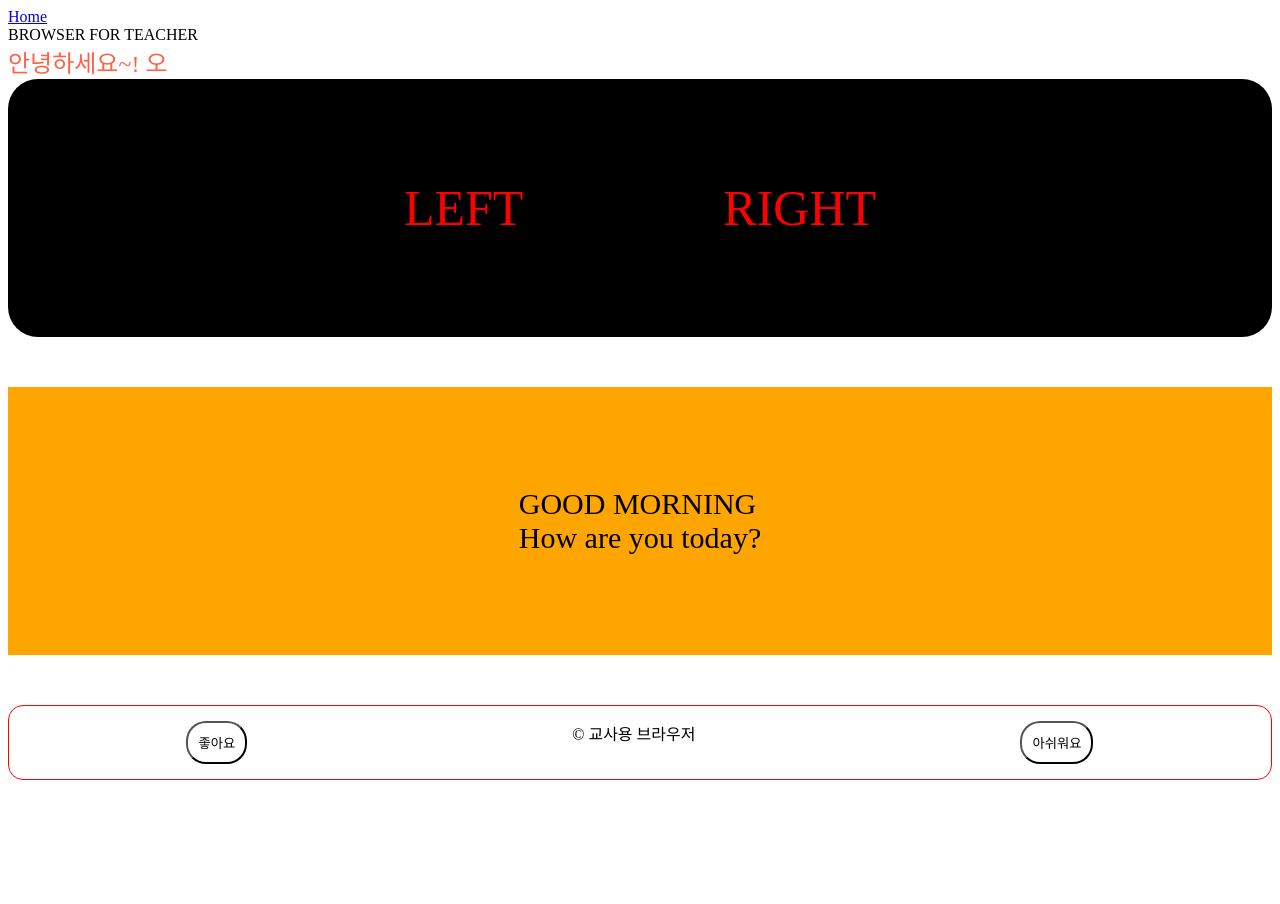
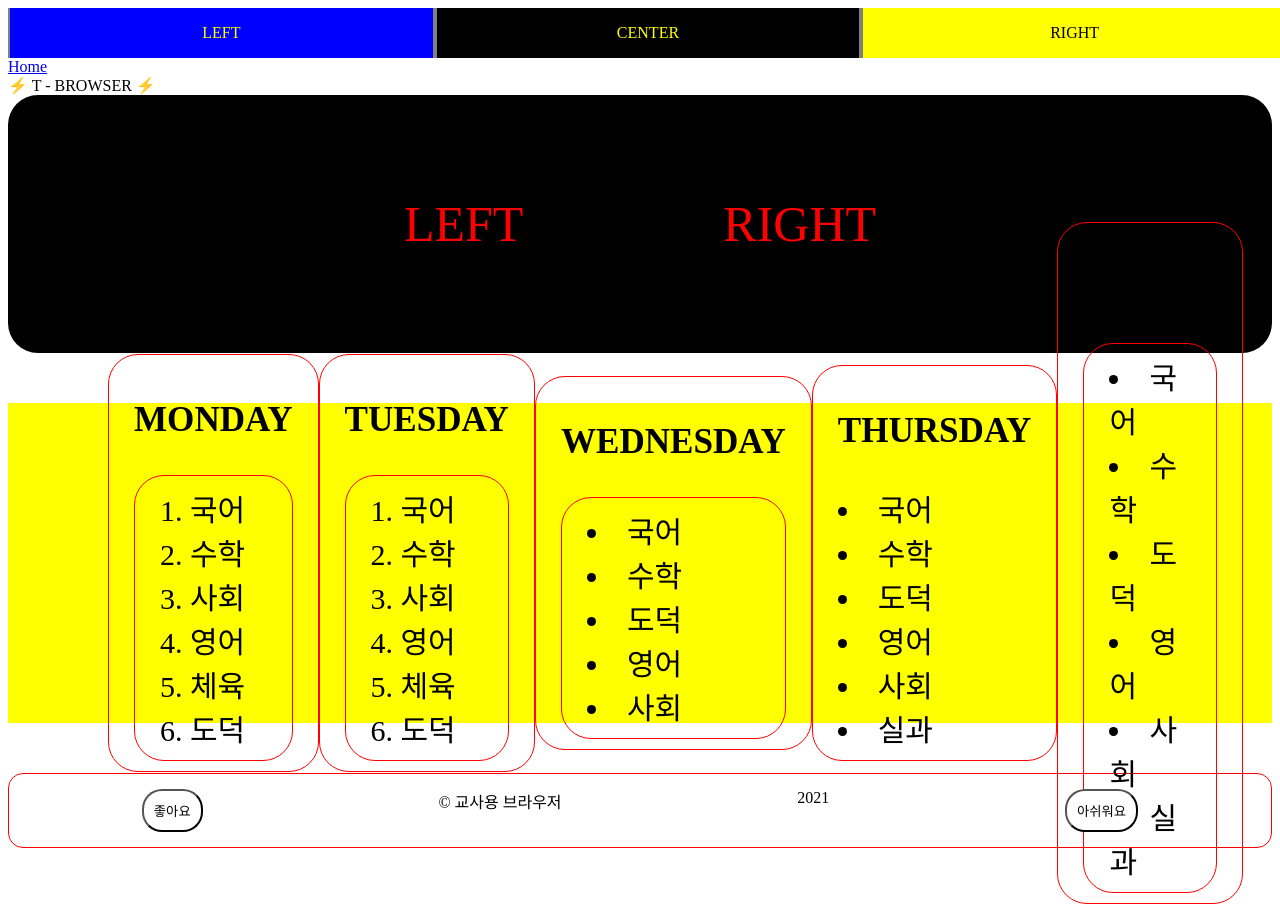
Before and after one commit to nlom0218/github-study, a React (Create React App) app: page /3 in a window 1280 px wide. Before the commit the page ends 800 px from the top, so only its background shows below. Built offline with nearby package versions, Linux system fonts and the light colour scheme.

Commit message:
Added Weird Timetable

```diff
--- a/src/Pages/3.js
+++ b/src/Pages/3.js
@@ -2,12 +2,7 @@ import React from 'react';
 import styled from 'styled-components';
 import Header from '../Components/Header';
 
-const Container = styled.div`
-font-size: 24px;
-color: tomato;
-`
-
-const ButtonBox = styled.div`
+const TypeSelectBox = styled.div`
 display: flex;
 justify-content: center;
 
@@ -31,23 +26,84 @@ div {
   cursor:pointer;
 }
 `
+const Nav = styled.div`
+  background-color: rgba(0,0,0,0.5);
+  width: 100vw;
+  height: 50px;
+  display: flex;
+  justify-content: space-around;
+  align-items: center;
+  .nav__left {
+    display: flex;
+    justify-content: center;
+    align-items: center;
+    width: 33%;
+    height: 100%;
+    background-color: blue;
+    color: yellow;
+  }
+  .nav__left:hover {
+    font-weight: bold;
+    color: red;
+    font-size: 1.2em;
+  }
+  .nav__center {
+    display: flex;
+    justify-content: center;
+    align-items: center;
+    width: 33%;
+    height: 100%;
+    background-color: black;
+    color: yellow;
+  }
+  .nav__center:hover {
+    font-weight: bold;
+    color: red;
+    font-size: 1.2em;
+  }
+  .nav__right {
+    display: flex;
+    justify-content: center;
+    align-items: center;
+    width: 33%;
+    height: 100%;
+    background-color: yellow;
+  }
+  .nav__right:hover {
+    font-weight: bold;
+    color: red;
+    font-size: 1.2em;
+  }
+`
 
-const Intro = styled.div`
+
+const Timetable = styled.div`
+  height: 120px;
   margin-top: 50px;
   display: flex;
-  justify-content: center;
+  justify-content: space-between;
+  align-items: center;
   padding: 100px;
-  background-color: orange;
+  background-color: yellow;
   font-size: 30px;
 
-  .greeting:hover {
+  .weekday {
+    display: flex;
+    flex-direction: column;
+    padding: 10px 25px;
+    border: 1px solid red;
+    border-radius: 30px;
+  }
+
+  .weekday:hover {
+    display: flex;
+    flex-direction: column;
+    justify-content: center;
+    align-items: center;
+    background-color: red;
     color: blue;
     cursor: pointer;
     font-size: 40px;
-  }
-
-  .today:hover {
-    color: red;
   }
 `
 
@@ -70,39 +126,101 @@ const Footer = styled.div`
 `
 
 const Three = () => {
-  const handleClick = () => {
-    window.alert('HELLO');
+  const onClickWeekday = (day) => {
+    if (day === 'monday') {
+      console.log('MONDAY');
+    } else if (day === 'tuesday') {
+      console.log('TUESDAY');
+    } else if (day === 'wednesday') {
+      console.log('WEDNESDAY');
+    } else if (day === 'thursday') {
+      console.log('THURSDAY');
+    } else if (day === 'friday') {
+      console.log('FRIDAY');
+    }
   }
-
   const onButtonClick = () => {
-    alert('BUTTON CLICK');
+    console.log('Hello');
   }
 
   return (
     <React.Fragment>
+      <Nav>
+        <div class='nav__left'>LEFT</div>
+        <div class='nav__center'>CENTER</div>
+        <div class='nav__right'>RIGHT</div>
+      </Nav>
       <Header />
-      <span>BROWSER FOR TEACHER</span>
-      <Container onClick={handleClick}>안녕하세요~! 오</Container>
-      <ButtonBox onClick={onButtonClick}>
+      <span>⚡️ T - BROWSER ⚡️</span>
+      <TypeSelectBox onClick={onButtonClick}>
         <div class='left-btn'>
           LEFT
         </div>
         <div class='right-btn'>
           RIGHT
         </div>
-      </ButtonBox>
-      <Intro>
-        <div class='greeting'>
-          GOOD MORNING<br />
-          How are you <span class='today'>today</span>?
+      </TypeSelectBox>
+      <Timetable>
+        <div class='weekday monday' onClick={() => onClickWeekday('monday')}>
+          <h3>MONDAY</h3>
+          <div class='weekday monday'>
+            1. 국어
+            2. 수학
+            3. 사회
+            4. 영어
+            5. 체육
+            6. 도덕
+          </div>
         </div>
-      </Intro>
+        <div class='weekday tuesday' onClick={() => onClickWeekday('tuesday')}>
+          <h3>TUESDAY</h3>
+          <div class='weekday tuesday'>
+            1. 국어
+            2. 수학
+            3. 사회
+            4. 영어
+            5. 체육
+            6. 도덕
+          </div>
+        </div>
+        <div class='weekday wednesday' onClick={() => onClickWeekday('wednesday')}>
+          <h3>WEDNESDAY</h3>
+          <div class='weekday wednesday'>
+            <li>국어</li>
+            <li>수학</li>
+            <li>도덕</li>
+            <li>영어</li>
+            <li>사회</li>
+          </div>
+        </div>
+        <div class='weekday thursday' onClick={() => onClickWeekday('thursday')}>
+          <h3>THURSDAY</h3>
+          <li>국어</li>
+          <li>수학</li>
+          <li>도덕</li>
+          <li>영어</li>
+          <li>사회</li>
+          <li>실과</li>
+        </div>
+        <div class='weekday friday' onClick={() => onClickWeekday('friday')}>
+          <h3>FRIDAY</h3>
+          <div class='weekday friday'>
+            <li>국어</li>
+            <li>수학</li>
+            <li>도덕</li>
+            <li>영어</li>
+            <li>사회</li>
+            <li>실과</li>
+          </div>
+        </div>
+      </Timetable>
       <Footer>
         <button class='footer-left-btn'>좋아요</button>
         <span>&copy; 교사용 브라우저 </span>
+        {new Date().getFullYear()}
         <button class='footer-right-btn'>아쉬워요</button>
       </Footer>
-    </React.Fragment>
+    </React.Fragment >
   );
 }
 
```
